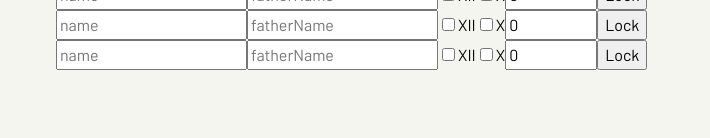
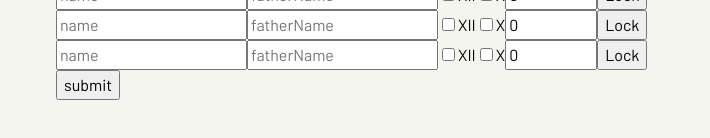
Before and after one commit to VISHANN/svs, a Next.js app: page /admin/form in a window 1280 px wide. Shown: the part 206-344 px from the top of the page, without its empty margins (0-710 px from the left). Built offline with nearby package versions, Linux system fonts and the light colour scheme; no server answers.

Commit message:
add submit button

```diff
--- a/src/pages/admin/form.js
+++ b/src/pages/admin/form.js
@@ -120,6 +120,10 @@ export default function Form() {
                 toggleLock={toggleLock}
               />)
           )}
+
+          <button type="submit">
+            submit
+          </button>
         </form>
       </div>
       <style jsx>{`
```
